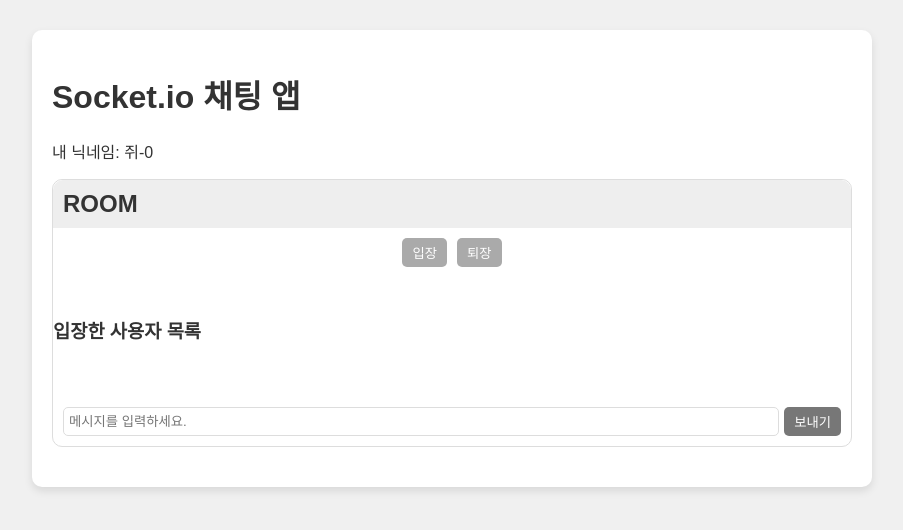
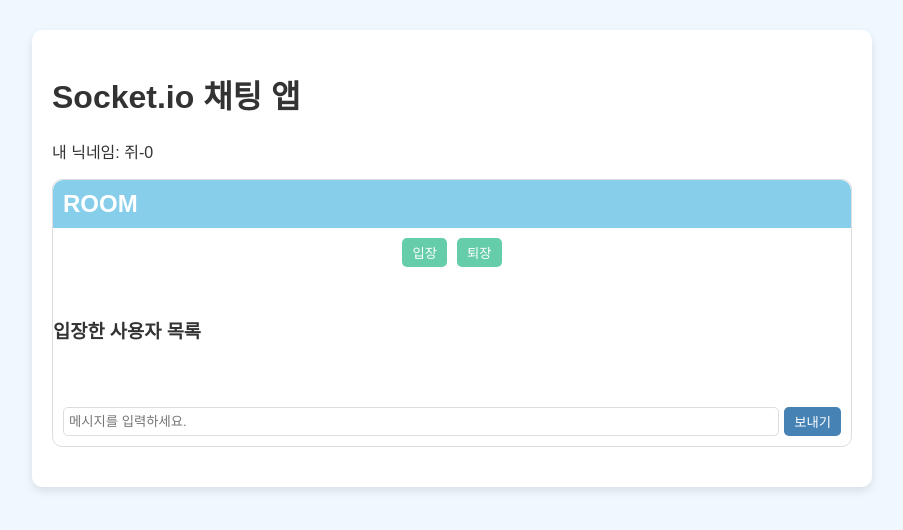
Before and after one commit to arovil7777/chat-app, a website: page client/index.html in a window 1280 px wide. Shown: the whole page, without its empty margins (188-1091 px from the left). Drawn offline with nearby package versions, Linux system fonts and the light colour scheme; no server answers.

Commit message:
여름 느낌나게 css 수정
- 미리 즐기는 바캉스(?)

```diff
--- a/client/style.css
+++ b/client/style.css
@@ -1,6 +1,6 @@
 body {
     font-family: 'Noto Sans KR', sans-serif;
-    background-color: #f0f0f0;
+    background-color: #f0f8ff;
     color: #333;
     margin: 0;
     padding: 10px;
@@ -27,8 +27,8 @@
 }
 
 .room h2 {
-    background-color: #eee;
-    color: #333;
+    background-color: #87ceeb;
+    color: #fff;
     margin: 0;
     padding: 10px;
     border-radius: 10px 10px 0 0;
@@ -45,7 +45,7 @@
 .button-container button {
     margin: 0 5px;
     padding: 5px 10px;
-    background-color: #aaa;
+    background-color: #66cdaa;
     color: white;
     border: none;
     border-radius: 5px;
@@ -54,7 +54,7 @@
 }
 
 .button-container button:hover {
-    background-color: #888;
+    background-color: #20b2aa;
 }
 
 .users,
@@ -78,7 +78,7 @@
 
 .chat-input button {
     padding: 5px 10px;
-    background-color: #777;
+    background-color: #4682b4;
     color: white;
     border: none;
     border-radius: 5px;
@@ -87,5 +87,5 @@
 }
 
 .chat-input button:hover {
-    background-color: #555;
+    background-color: #4169e1;
 }
```
